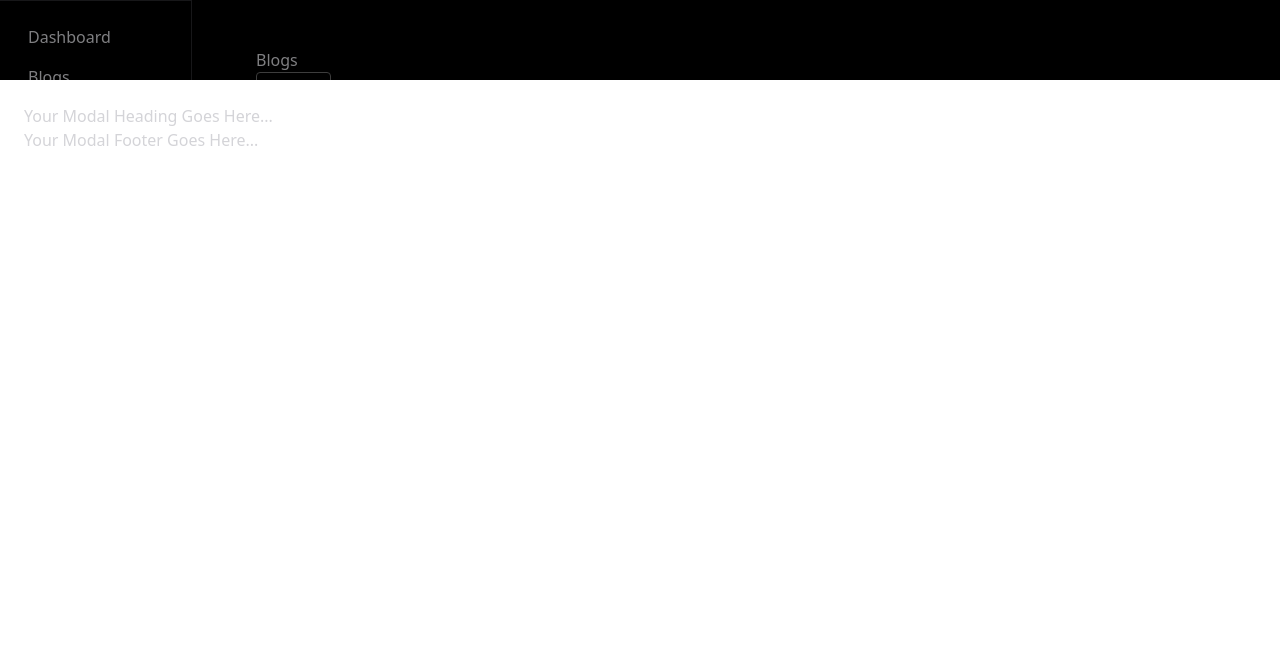
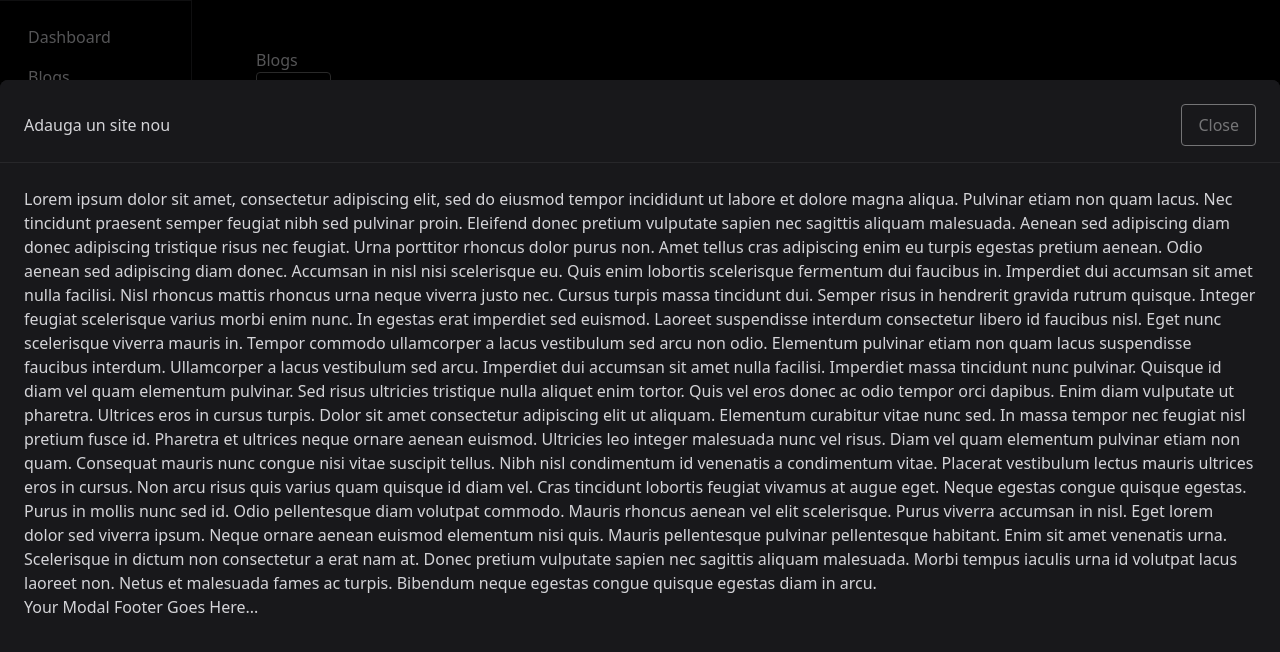
Before and after one commit to TeePuppet/Quackers-Frontend, a SvelteKit app: page /app/blogs in a window 1280 px wide. Both pictures are taken after a click on the button "Open". Shown: the top 652 px of the page. Built offline with nearby package versions, Linux system fonts and the light colour scheme; no server answers.

Commit message:
test-scroll

```diff
--- a/src/lib/components/Modal.svelte
+++ b/src/lib/components/Modal.svelte
@@ -13,14 +13,18 @@
     @apply fixed top-0 left-0 w-full h-screen flex justify-center items-center;
   }
   div.backdrop {
-    @apply w-full h-full absolute bg-black bg-opacity-40;
+    @apply w-full h-full absolute bg-black bg-opacity-60;
   }
 
   div.content-wrapper {
-    @apply fixed top-20 left-0 right-0 w-full bottom-0 overflow-y-scroll bg-white z-10 px-6 pt-6;
+    @apply fixed mt-20 top-0 left-0 bottom-0 overflow-auto w-full bg-zinc-900 z-10 rounded-t-lg;
   }
   div.content {
-    @apply overflow-auto;
+    @apply  overflow-y-scroll px-6 pt-6 ;
+  }
+
+  div.header {
+    @apply bg-zinc-900 border-b border-b-zinc-800 px-6 pt-6 pb-4 flex justify-between items-center;
   }
 </style>
 
@@ -35,24 +39,26 @@
       <div class="backdrop" on:click={close} />
 
       <div class="content-wrapper">
+        <div class="header">
             <slot name="header">
             <!-- fallback -->
-          <div>
                 <h1>Your Modal Heading Goes Here...</h1>
+            </slot>
+            <button on:click={close}>Close</button>
         </div>
-        </slot>
 
         <div class="content">
           <slot name="content" />
-        </div>
-
-        <slot name="footer" {close}>
+          <slot name="footer">
             <!-- fallback -->
             <div>
               <h1>Your Modal Footer Goes Here...</h1>
-            <button on:click={close}>close</button>
             </div>
           </slot>
         </div>
+
+
+      </div>
+
     </div>
   {/if}
--- a/src/routes/app/blogs/+page.svelte
+++ b/src/routes/app/blogs/+page.svelte
@@ -5,7 +5,18 @@
 
 	<div class="flex justify-between">
 		<h1>Blogs</h1>
-        <Modal/>
+        <Modal>
+            <h1 slot="header">Adauga un site nou</h1>
+            <div slot="content">
+                Lorem ipsum dolor sit amet, consectetur adipiscing elit, sed do eiusmod tempor incididunt ut labore et dolore magna aliqua. Pulvinar etiam non quam lacus. Nec tincidunt praesent semper feugiat nibh sed pulvinar proin. Eleifend donec pretium vulputate sapien nec sagittis aliquam malesuada. Aenean sed adipiscing diam donec adipiscing tristique risus nec feugiat. Urna porttitor rhoncus dolor purus non. Amet tellus cras adipiscing enim eu turpis egestas pretium aenean. Odio aenean sed adipiscing diam donec. Accumsan in nisl nisi scelerisque eu. Quis enim lobortis scelerisque fermentum dui faucibus in. Imperdiet dui accumsan sit amet nulla facilisi. Nisl rhoncus mattis rhoncus urna neque viverra justo nec. Cursus turpis massa tincidunt dui.
+
+Semper risus in hendrerit gravida rutrum quisque. Integer feugiat scelerisque varius morbi enim nunc. In egestas erat imperdiet sed euismod. Laoreet suspendisse interdum consectetur libero id faucibus nisl. Eget nunc scelerisque viverra mauris in. Tempor commodo ullamcorper a lacus vestibulum sed arcu non odio. Elementum pulvinar etiam non quam lacus suspendisse faucibus interdum. Ullamcorper a lacus vestibulum sed arcu. Imperdiet dui accumsan sit amet nulla facilisi. Imperdiet massa tincidunt nunc pulvinar. Quisque id diam vel quam elementum pulvinar. Sed risus ultricies tristique nulla aliquet enim tortor. Quis vel eros donec ac odio tempor orci dapibus.
+
+Enim diam vulputate ut pharetra. Ultrices eros in cursus turpis. Dolor sit amet consectetur adipiscing elit ut aliquam. Elementum curabitur vitae nunc sed. In massa tempor nec feugiat nisl pretium fusce id. Pharetra et ultrices neque ornare aenean euismod. Ultricies leo integer malesuada nunc vel risus. Diam vel quam elementum pulvinar etiam non quam. Consequat mauris nunc congue nisi vitae suscipit tellus. Nibh nisl condimentum id venenatis a condimentum vitae. Placerat vestibulum lectus mauris ultrices eros in cursus. Non arcu risus quis varius quam quisque id diam vel. Cras tincidunt lobortis feugiat vivamus at augue eget. Neque egestas congue quisque egestas.
+
+Purus in mollis nunc sed id. Odio pellentesque diam volutpat commodo. Mauris rhoncus aenean vel elit scelerisque. Purus viverra accumsan in nisl. Eget lorem dolor sed viverra ipsum. Neque ornare aenean euismod elementum nisi quis. Mauris pellentesque pulvinar pellentesque habitant. Enim sit amet venenatis urna. Scelerisque in dictum non consectetur a erat nam at. Donec pretium vulputate sapien nec sagittis aliquam malesuada. Morbi tempus iaculis urna id volutpat lacus laoreet non. Netus et malesuada fames ac turpis. Bibendum neque egestas congue quisque egestas diam in arcu.
+            </div>
+        </Modal>
 	</div>
 
     <div>
```
Lines whose indentation alone changed are shown as unchanged.
